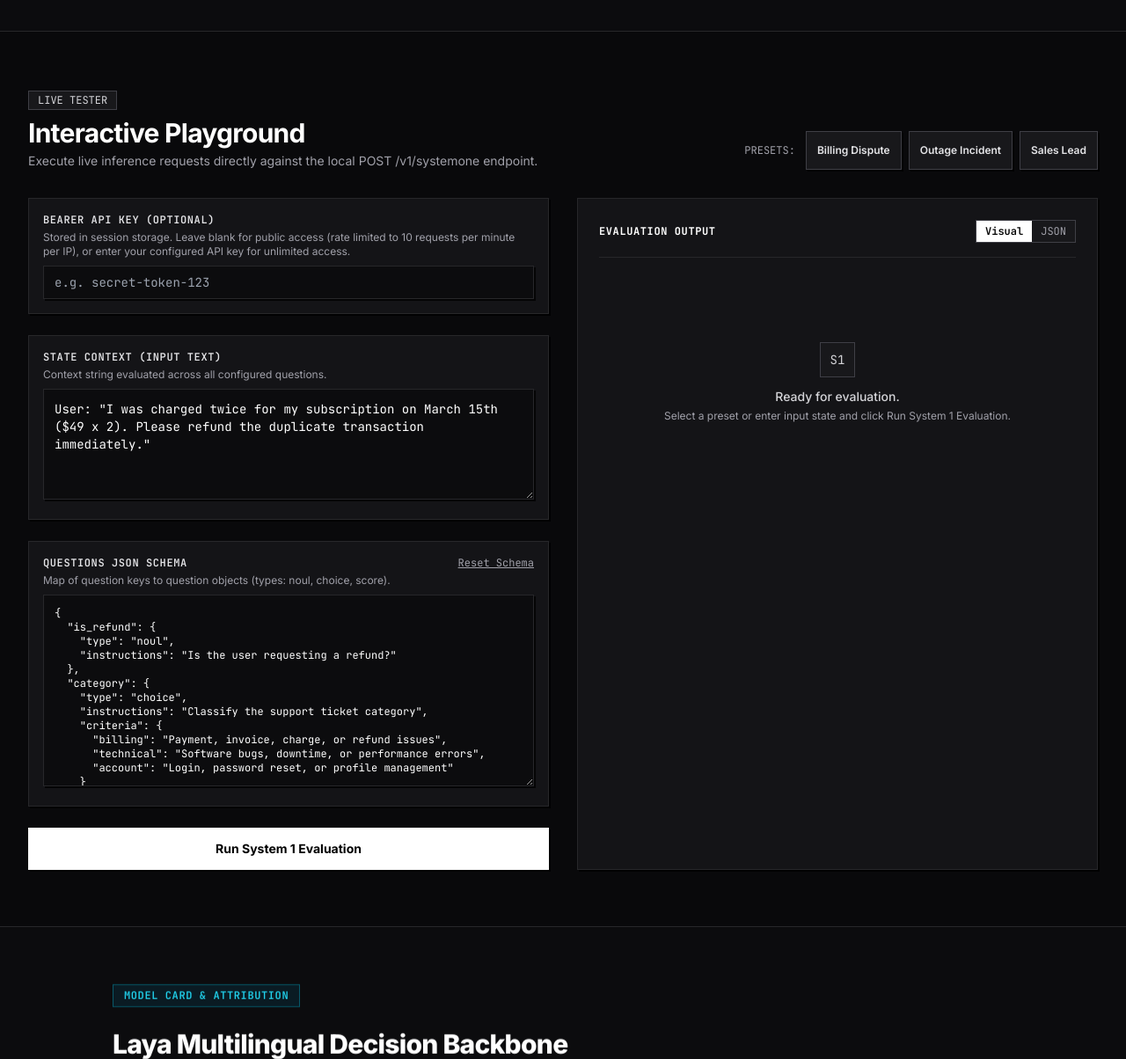
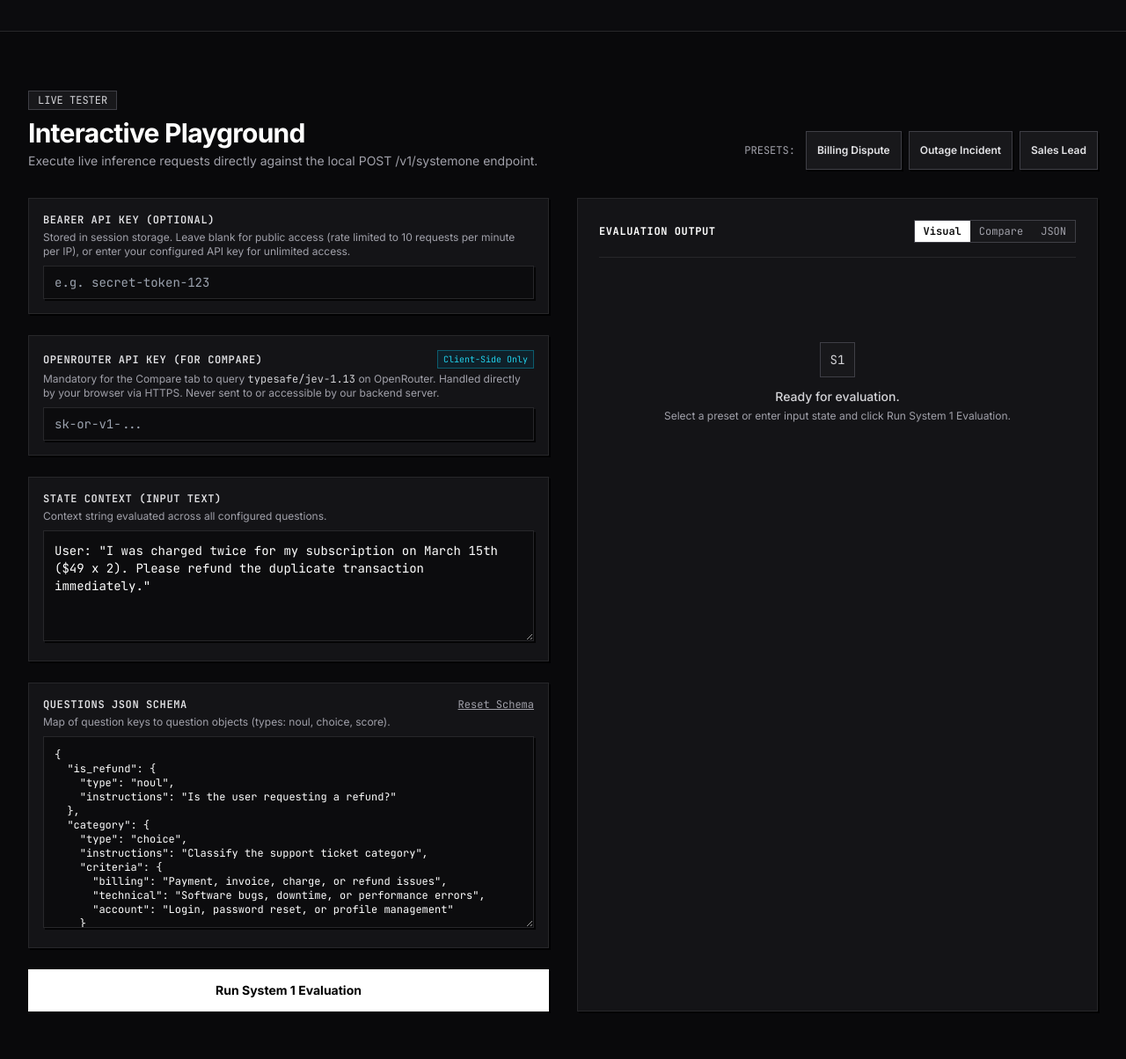
Before and after one commit to ZulfiFazhar/system-one, a FastAPI app: page / in a window 1280 px wide. Shown: the part 2013-3217 px from the top of the page at 88% size. Run offline with FastAPI, Linux system fonts and the light colour scheme; some libraries are stand-ins or nearby versions.

Commit message:
feat: add Compare tab in playground to benchmark Laya with OpenRouter TypeSafe Jev

```diff
--- a/app/templates/index.html
+++ b/app/templates/index.html
@@ -666,6 +666,37 @@ print(response.json()["answers"])</pre>
                                 />
                             </div>
 
+                            <!-- OpenRouter API Key for Compare Mode -->
+                            <div
+                                id="openrouter-auth-card"
+                                class="brutal-card p-4 bg-[#141417] border border-[#27272a]"
+                            >
+                                <div class="flex items-center justify-between mb-1">
+                                    <label
+                                        for="openrouter-key-input"
+                                        class="block text-xs font-mono font-semibold uppercase tracking-wider text-zinc-200"
+                                    >
+                                        OpenRouter API Key (For Compare)
+                                    </label>
+                                    <span
+                                        class="text-[10px] font-mono px-1.5 py-0.5 border border-cyan-500/40 bg-cyan-950/40 text-cyan-400"
+                                        title="Direct browser HTTPS request"
+                                    >
+                                        Client-Side Only
+                                    </span>
+                                </div>
+                                <p class="text-xs text-zinc-400 mb-2">
+                                    Mandatory for the Compare tab to query <code class="font-mono text-zinc-300">typesafe/jev-1.13</code> on OpenRouter. Handled directly by your browser via HTTPS. Never sent to or accessible by our backend server.
+                                </p>
+                                <input
+                                    id="openrouter-key-input"
+                                    type="password"
+                                    placeholder="sk-or-v1-..."
+                                    class="brutal-input w-full px-3 py-2 text-sm font-mono bg-[#0c0c0e] text-white border border-[#27272a] focus-visible:outline-white"
+                                    autocomplete="off"
+                                />
+                            </div>
+
                             <!-- State Input -->
                             <div
                                 class="brutal-card p-4 bg-[#141417] border border-[#27272a]"
@@ -817,6 +848,13 @@ print(response.json()["answers"])</pre>
                                         </button>
                                         <button
                                             type="button"
+                                            id="tab-compare"
+                                            class="px-2.5 py-1 bg-[#18181b] text-zinc-400 hover:bg-[#27272a]"
+                                        >
+                                            Compare
+                                        </button>
+                                        <button
+                                            type="button"
                                             id="tab-raw"
                                             class="px-2.5 py-1 bg-[#18181b] text-zinc-400 hover:bg-[#27272a]"
                                         >
@@ -854,6 +892,44 @@ print(response.json()["answers"])</pre>
                                         class="hidden space-y-4"
                                     >
                                         <!-- Dynamic answers inserted here -->
+                                    </div>
+                                </div>
+
+                                <!-- Compare Results View -->
+                                <div id="compare-results" class="hidden space-y-4">
+                                    <div
+                                        id="compare-empty"
+                                        class="text-center py-20 text-zinc-400"
+                                    >
+                                        <div
+                                            class="w-10 h-10 border border-[#3f3f46] mx-auto mb-3 flex items-center justify-center font-mono text-sm bg-[#18181b] text-zinc-300"
+                                        >
+                                            VS
+                                        </div>
+                                        <p class="text-sm font-medium text-zinc-300">
+                                            Laya (Local) vs TypeSafe Jev (OpenRouter)
+                                        </p>
+                                        <p class="text-xs text-zinc-400 mt-1 max-w-sm mx-auto">
+                                            Enter your OpenRouter API key on the left to benchmark both models side by side.
+                                        </p>
+                                    </div>
+                                    <div id="compare-content" class="hidden space-y-4">
+                                        <!-- Latency & Model Meta Header -->
+                                        <div class="grid grid-cols-2 gap-3 text-xs font-mono">
+                                            <div class="p-3 border border-[#27272a] bg-[#0c0c0e]">
+                                                <div class="font-bold text-cyan-400 mb-0.5">Laya Multilingual</div>
+                                                <div class="text-[11px] text-zinc-400">Self-Hosted (Local)</div>
+                                                <div id="compare-laya-latency" class="mt-2 font-bold text-zinc-200">Latency: -- ms</div>
+                                            </div>
+                                            <div class="p-3 border border-[#27272a] bg-[#0c0c0e]">
+                                                <div class="font-bold text-pink-400 mb-0.5">TypeSafe Jev (v1.13)</div>
+                                                <div class="text-[11px] text-zinc-400">OpenRouter Decisions API</div>
+                                                <div id="compare-jev-latency" class="mt-2 font-bold text-zinc-200">Latency: -- ms</div>
+                                            </div>
+                                        </div>
+
+                                        <!-- Questions Comparison Cards Container -->
+                                        <div id="compare-cards" class="space-y-4"></div>
                                     </div>
                                 </div>
 
```
Also changed, not shown: public/js/app.js.
